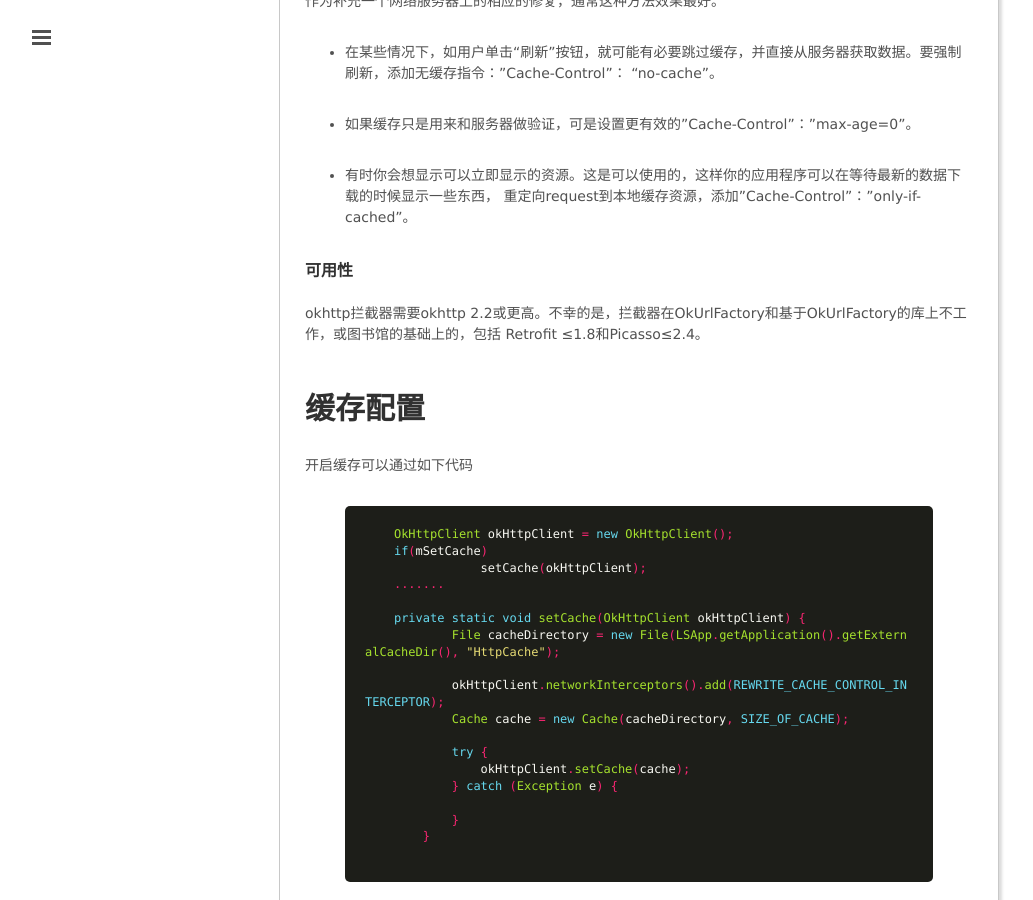
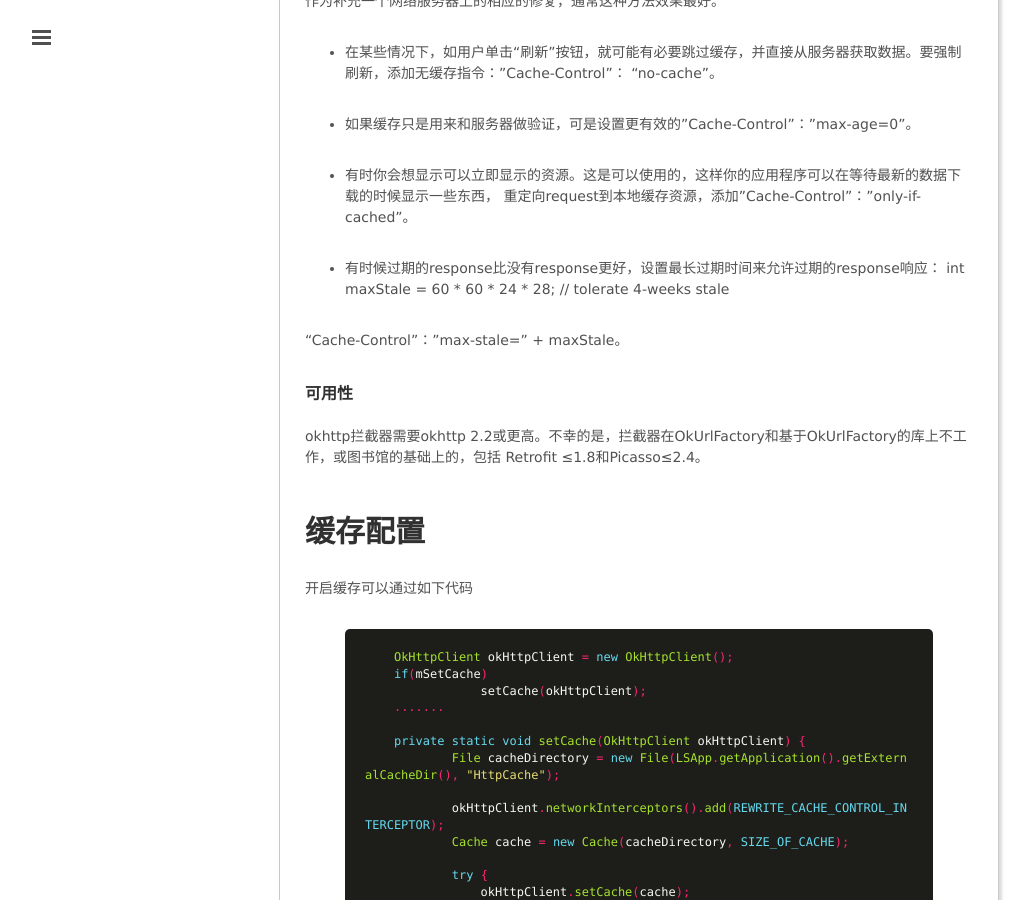
Before and after one commit to mxn21/mxn21.github.io, a Jekyll site: the page built from _posts/2015-9-8-okhttp缓存浅析.md, in a window 1280 px wide and 900 px high, scrolled down 5833 px. Shown: the whole window, without its empty margins (1-1034 px from the left). Built offline with Jekyll 4.4.1, drawn with Linux system fonts in a browser that asks for light colours; Markdown is read by kramdown in place of the engine named in the settings; comment, search, counter and statistics services are not loaded.

Commit message:
32423432

```diff
--- a/_posts/2015-9-8-okhttp缓存浅析.md
+++ b/_posts/2015-9-8-okhttp缓存浅析.md
@@ -221,7 +221,10 @@
 * 有时你会想显示可以立即显示的资源。这是可以使用的，这样你的应用程序可以在等待最新的数据下载的时候显示一些东西，
 重定向request到本地缓存资源，添加"Cache-Control"："only-if-cached"。
 
+* 有时候过期的response比没有response更好，设置最长过期时间来允许过期的response响应：
+int maxStale = 60 * 60 * 24 * 28; // tolerate 4-weeks stale
 
+"Cache-Control"："max-stale=" + maxStale。
 
 
 #### 可用性
```
